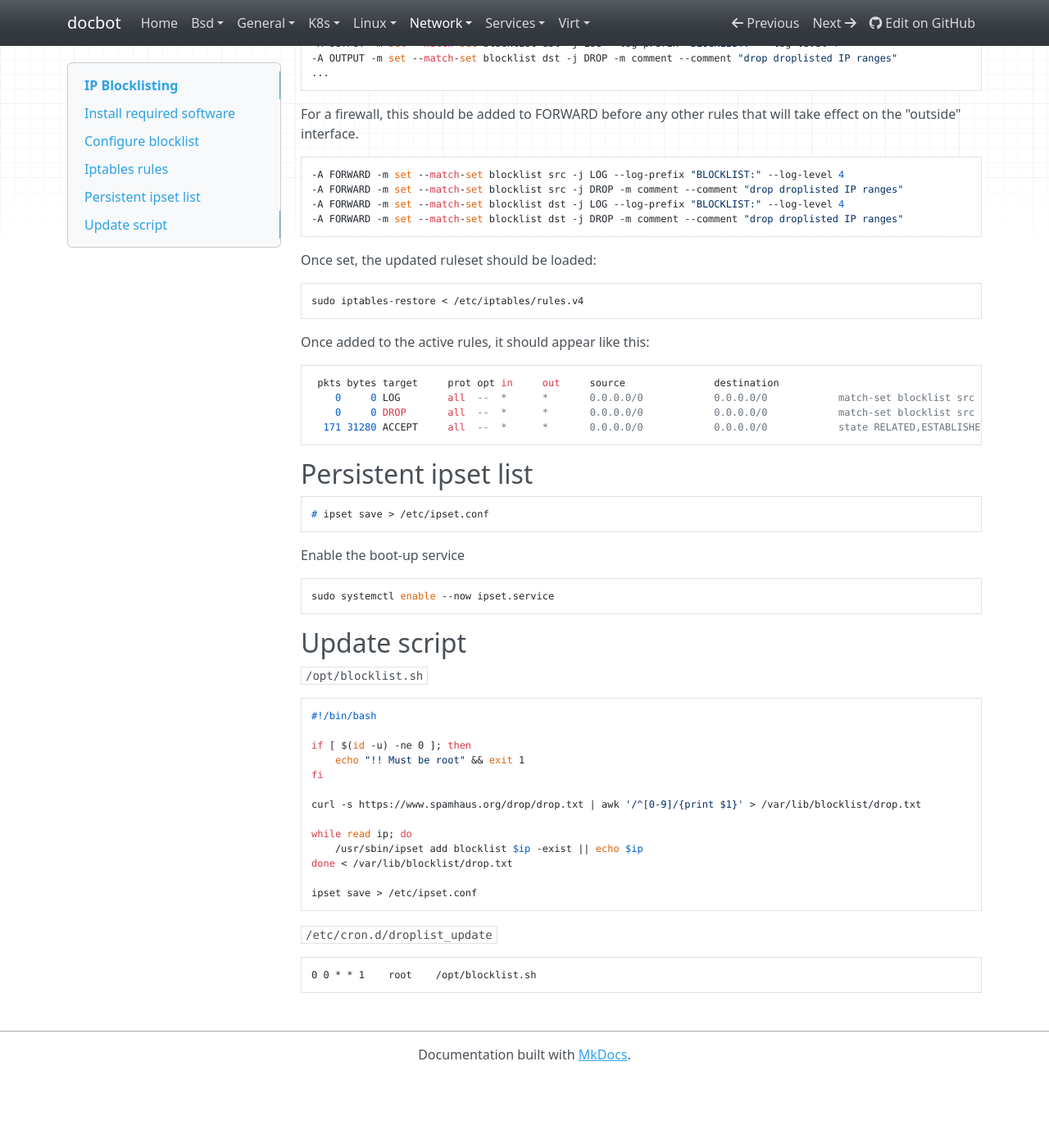
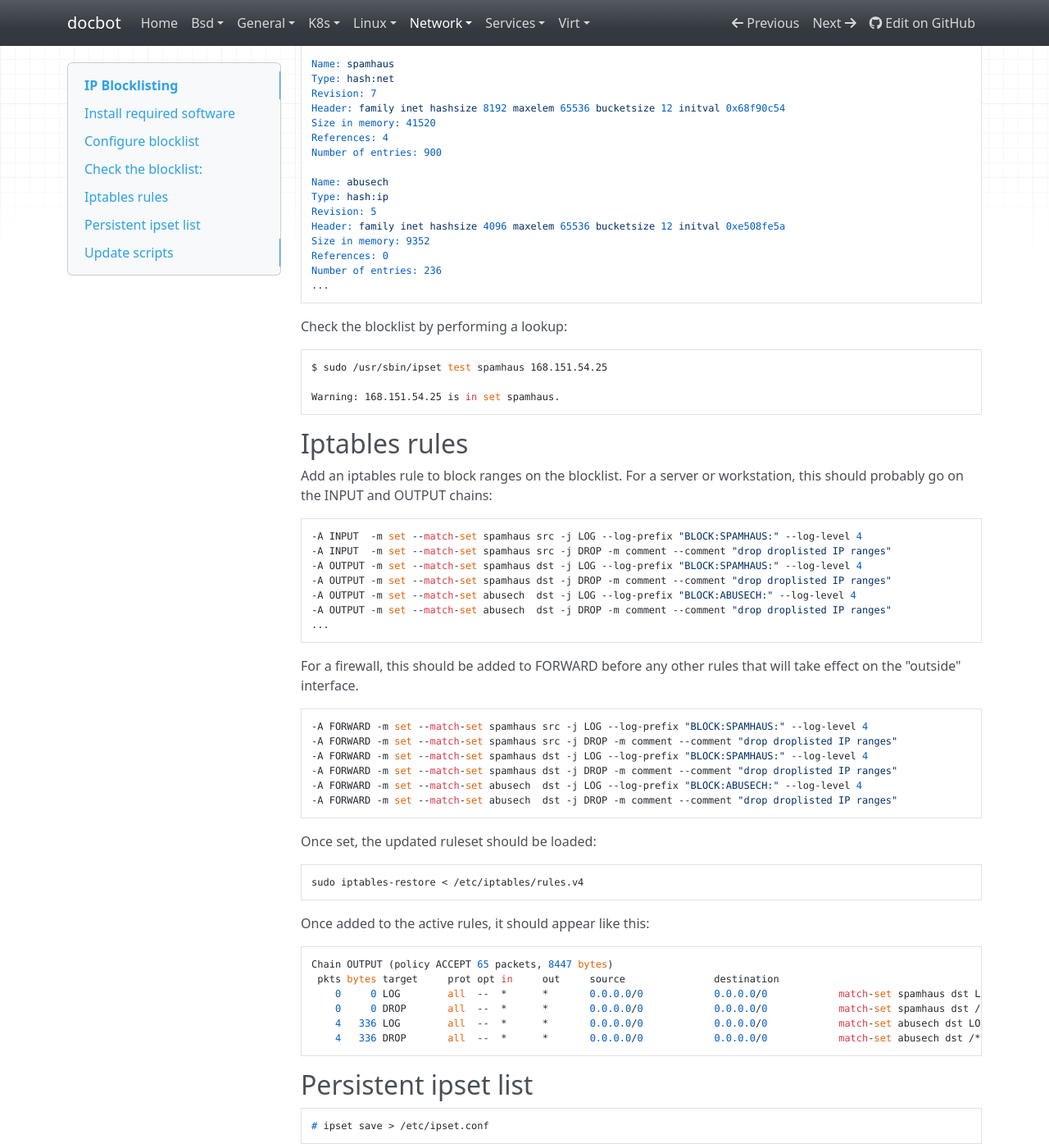
Before and after one commit to noahbailey/docbot, an MkDocs documentation site: the page built from docs/network/blocklist.md, in a window 1280 px wide and 1400 px high, scrolled down 1241 px. Shown: the whole window at 82% size. Built offline with MkDocs 1.6.1, drawn with Linux system fonts in a browser that asks for light colours; nearby versions of some CDN libraries; before the commit the page ends 2555 px from its top, so only the background shows below that; some of the changed text lies outside the part shown.

Commit message:
Add abuse.ch c2 protection list support

````diff
--- a/docs/network/blocklist.md
+++ b/docs/network/blocklist.md
@@ -8,48 +8,78 @@
 
     sudo mkdir -p /var/lib/blocklist
 
-    curl https://www.spamhaus.org/drop/drop.txt | awk '/^[0-9]/{print $1}' | sudo tee /var/lib/blocklist/drop.txt
+### 'spamhaus' DROP list
+
+**D**o **N**ot **R**oute or **P**eer
+
+    curl https://www.spamhaus.org/drop/drop.txt | awk '/^[0-9]/{print $1}' | sudo tee /var/lib/blocklist/spamhaus.txt
 
 Create ipset
 
-    sudo /usr/sbin/ipset create blocklist hash:net hashsize 8192
+    sudo /usr/sbin/ipset create spamhaus hash:net hashsize 8192
 
-    sudo /usr/sbin/ipset flush  blocklist
-
-A script to populate ipset with the drop list:
+Populate the ipset with the blocklist file:
 
 ```sh
 #!/bin/bash
+/usr/sbin/ipset flush spamhaus
 while read ip; do
-    /usr/sbin/ipset add blocklist $ip -exist || echo $ip
-done < /var/lib/blocklist/drop.txt
+    /usr/sbin/ipset add spamhaus $ip -exist || echo $ip
+done < /var/lib/blocklist/spamhaus.txt
 ```
 
-This will take about a minute to run. Once complete, the blocklist can be viewed:
+This will take about a minute to run.
+
+### abuse.ch c2 blocklist
+
+Download the blocklist
+
+    curl https://feodotracker.abuse.ch/downloads/ipblocklist_recommended.txt | awk '/^[0-9]/{print $1}' | tr -d '\r' | sudo tee /var/lib/blocklist/abusech.txt
+
+Create ipset
+
+    sudo /usr/sbin/ipset create abusech hash:ip hashsize 4096
+
+Populate the ipset with the c2 file:
+
+```sh
+#!/bin/bash
+/usr/sbin/ipset flush abusech
+while read ip; do
+    /usr/sbin/ipset add abusech $ip -exist || echo $ip
+done < /var/lib/blocklist/abusech.txt
+```
 
 
+## Check the blocklist:
+
 ```
-$ sudo /usr/sbin/ipset list blocklist
+$ sudo /usr/sbin/ipset list -t
 
-Name: blocklist
+Name: spamhaus
 Type: hash:net
 Revision: 7
-Header: family inet hashsize 8192 maxelem 65536 bucketsize 12 initval 0xf43d9e99
-Size in memory: 41328
+Header: family inet hashsize 8192 maxelem 65536 bucketsize 12 initval 0x68f90c54
+Size in memory: 41520
+References: 4
+Number of entries: 900
+
+Name: abusech
+Type: hash:ip
+Revision: 5
+Header: family inet hashsize 4096 maxelem 65536 bucketsize 12 initval 0xe508fe5a
+Size in memory: 9352
 References: 0
-Number of entries: 900
-Members:
-168.151.54.0/24
-199.26.137.0/24
+Number of entries: 236
 ...
 ```
 
 Check the blocklist by performing a lookup:
 
 ```
-$ sudo /usr/sbin/ipset test blocklist 168.151.54.25
+$ sudo /usr/sbin/ipset test spamhaus 168.151.54.25
 
-Warning: 168.151.54.25 is in set blocklist.
+Warning: 168.151.54.25 is in set spamhaus.
 ```
 
 ## Iptables rules
@@ -58,20 +88,24 @@ Add an iptables rule to block ranges on the blocklist.
 For a server or workstation, this should probably go on the INPUT and OUTPUT chains:
 
 ```
--A INPUT  -m set --match-set blocklist src -j LOG --log-prefix "BLOCKLIST:" --log-level 4
--A INPUT  -m set --match-set blocklist src -j DROP -m comment --comment "drop droplisted IP ranges"
--A OUTPUT -m set --match-set blocklist dst -j LOG --log-prefix "BLOCKLIST:" --log-level 4
--A OUTPUT -m set --match-set blocklist dst -j DROP -m comment --comment "drop droplisted IP ranges"
+-A INPUT  -m set --match-set spamhaus src -j LOG --log-prefix "BLOCK:SPAMHAUS:" --log-level 4
+-A INPUT  -m set --match-set spamhaus src -j DROP -m comment --comment "drop droplisted IP ranges"
+-A OUTPUT -m set --match-set spamhaus dst -j LOG --log-prefix "BLOCK:SPAMHAUS:" --log-level 4
+-A OUTPUT -m set --match-set spamhaus dst -j DROP -m comment --comment "drop droplisted IP ranges"
+-A OUTPUT -m set --match-set abusech  dst -j LOG --log-prefix "BLOCK:ABUSECH:" --log-level 4
+-A OUTPUT -m set --match-set abusech  dst -j DROP -m comment --comment "drop droplisted IP ranges"
 ...
 ```
 
 For a firewall, this should be added to FORWARD before any other rules that will take effect on the "outside" interface.
 
 ```
--A FORWARD -m set --match-set blocklist src -j LOG --log-prefix "BLOCKLIST:" --log-level 4
--A FORWARD -m set --match-set blocklist src -j DROP -m comment --comment "drop droplisted IP ranges"
--A FORWARD -m set --match-set blocklist dst -j LOG --log-prefix "BLOCKLIST:" --log-level 4
--A FORWARD -m set --match-set blocklist dst -j DROP -m comment --comment "drop droplisted IP ranges"
+-A FORWARD -m set --match-set spamhaus src -j LOG --log-prefix "BLOCK:SPAMHAUS:" --log-level 4
+-A FORWARD -m set --match-set spamhaus src -j DROP -m comment --comment "drop droplisted IP ranges"
+-A FORWARD -m set --match-set spamhaus dst -j LOG --log-prefix "BLOCK:SPAMHAUS:" --log-level 4
+-A FORWARD -m set --match-set spamhaus dst -j DROP -m comment --comment "drop droplisted IP ranges"
+-A FORWARD -m set --match-set abusech  dst -j LOG --log-prefix "BLOCK:ABUSECH:" --log-level 4
+-A FORWARD -m set --match-set abusech  dst -j DROP -m comment --comment "drop droplisted IP ranges"
 ```
 
 Once set, the updated ruleset should be loaded:
@@ -81,10 +115,12 @@ Once set, the updated ruleset should be loaded:
 Once added to the active rules, it should appear like this:
 
 ```
+Chain OUTPUT (policy ACCEPT 65 packets, 8447 bytes)
  pkts bytes target     prot opt in     out     source               destination
-    0     0 LOG        all  --  *      *       0.0.0.0/0            0.0.0.0/0            match-set blocklist src LOG flags 0 level 4 prefix "BLOCKLIST:"
-    0     0 DROP       all  --  *      *       0.0.0.0/0            0.0.0.0/0            match-set blocklist src /* drop droplisted IP ranges */
-  171 31280 ACCEPT     all  --  *      *       0.0.0.0/0            0.0.0.0/0            state RELATED,ESTABLISHED
+    0     0 LOG        all  --  *      *       0.0.0.0/0            0.0.0.0/0            match-set spamhaus dst LOG flags 0 level 4 prefix "BLOCK:SPAMHAUS:"
+    0     0 DROP       all  --  *      *       0.0.0.0/0            0.0.0.0/0            match-set spamhaus dst /* drop droplisted IP ranges */
+    4   336 LOG        all  --  *      *       0.0.0.0/0            0.0.0.0/0            match-set abusech dst LOG flags 0 level 4 prefix "BLOCK:ABUSECH:"
+    4   336 DROP       all  --  *      *       0.0.0.0/0            0.0.0.0/0            match-set abusech dst /* drop droplisted IP ranges */
 ```
 
 ## Persistent ipset list
@@ -95,9 +131,9 @@ Enable the boot-up service
 
     sudo systemctl enable --now ipset.service
 
-## Update script
+## Update scripts
 
-`/opt/blocklist.sh`
+`/opt/blocklist_spamhaus.sh`
 
 ```sh
 #!/bin/bash
@@ -106,15 +142,41 @@ if [ $(id -u) -ne 0 ]; then
     echo "!! Must be root" && exit 1
 fi
 
-curl -s https://www.spamhaus.org/drop/drop.txt | awk '/^[0-9]/{print $1}' > /var/lib/blocklist/drop.txt
+curl -s https://www.spamhaus.org/drop/drop.txt | awk '/^[0-9]/{print $1}' > /var/lib/blocklist/spamhaus.txt
+
+/usr/sbin/ipset flush spamhaus
 
 while read ip; do
-    /usr/sbin/ipset add blocklist $ip -exist || echo $ip
-done < /var/lib/blocklist/drop.txt
+    /usr/sbin/ipset add spamhaus $ip -exist || echo $ip
+done < /var/lib/blocklist/spamhaus.txt
+
+ipset save > /etc/ipset.conf
+```
+
+`/opt/blocklist_abusech.sh`
+
+```sh
+#!/bin/bash
+
+if [ $(id -u) -ne 0 ]; then
+    echo "!! Must be root" && exit 1
+fi
+
+curl -s https://feodotracker.abuse.ch/downloads/ipblocklist_recommended.txt | awk '/^[0-9]/{print $1}' | tr -d '\r' > /var/lib/blocklist/abusech.txt
+
+/usr/sbin/ipset flush abusech
+
+while read ip; do
+    /usr/sbin/ipset add abusech $ip -exist || echo $ip
+done < /var/lib/blocklist/abusech.txt
 
 ipset save > /etc/ipset.conf
 ```
 
 `/etc/cron.d/droplist_update`
 
-    0 0 * * 1    root    /opt/blocklist.sh
+    # Weekly update for spamhaus list
+    0 0 * * 1    root    /opt/blocklist_spamhaus.sh
+
+    # Hourly update for abusech dynamic C2 list
+    0 * * * *    root    /opt/blocklist_abusech.sh
````
